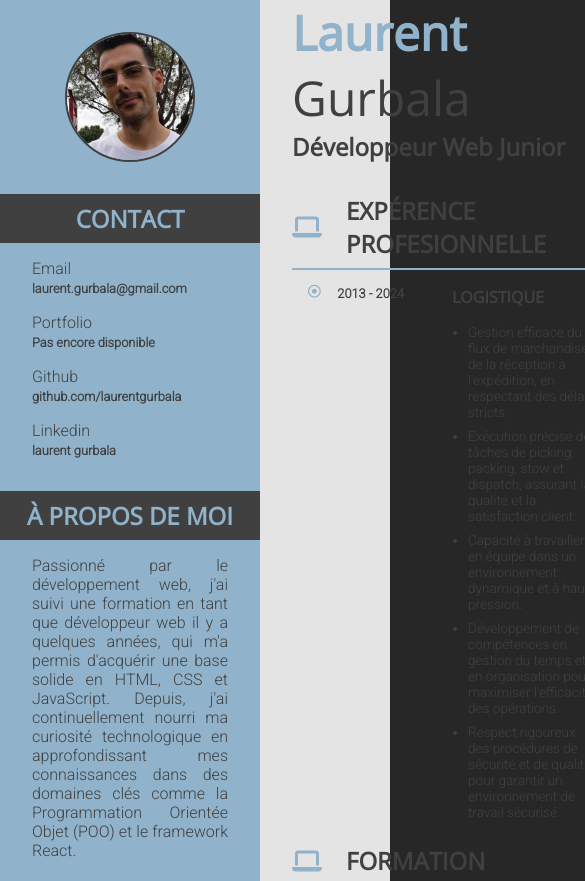
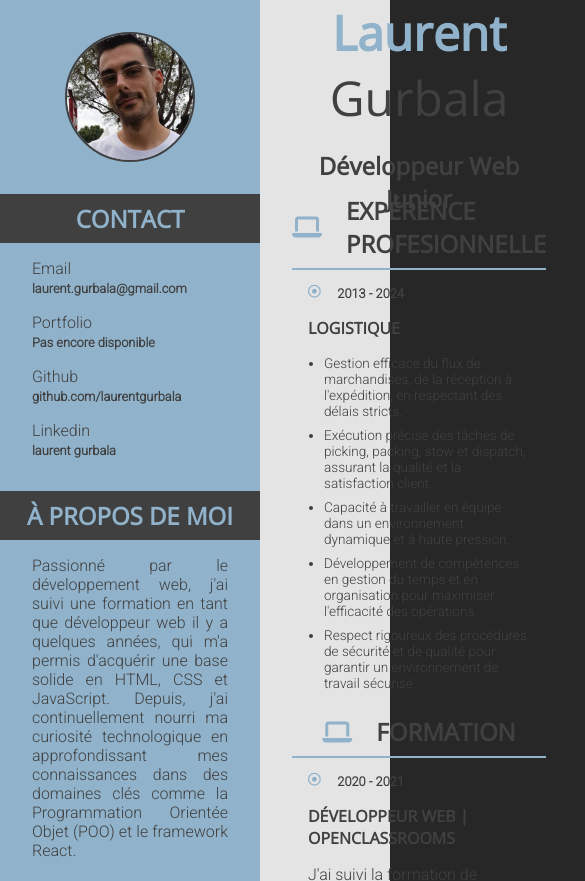
Before and after one commit to laurentGurbala/cv, a plain HTML site: page index.html in a window 390 px wide. Shown: the top 881 px of the page, 585 px wide, since content can reach past the window. Drawn offline with nearby package versions, Linux system fonts and the light colour scheme.

Commit message:
Media Query 850px

```diff
--- a/styles/modules/information.css
+++ b/styles/modules/information.css
@@ -42,3 +42,10 @@
     font-size: 0.85rem;
     padding-bottom: 0.5rem;
 }
+
+@media (max-width: 850px) {
+    .information {
+        flex-direction: column;
+        gap: 1rem;
+    }
+}
--- a/styles/modules/mainTitle.css
+++ b/styles/modules/mainTitle.css
@@ -13,3 +13,9 @@
     font-size: var(--title-font-size);
     color: var(--color-primary);
 }
+
+@media (max-width: 850px) {
+    .main-title {
+        justify-content: center;
+    }
+}
--- a/styles/pages/home.css
+++ b/styles/pages/home.css
@@ -43,6 +43,16 @@
 .hero__subtitle {
     font-family: var(--header-font);
     color: var(--color-secondary);
+}
+
+@media (max-width: 850px) {
+    .hero {
+        text-align: center;
+    }
+
+    .hero__title {
+        margin-bottom: 1.2rem;
+    }
 }
 
 /* Aside section */
```
